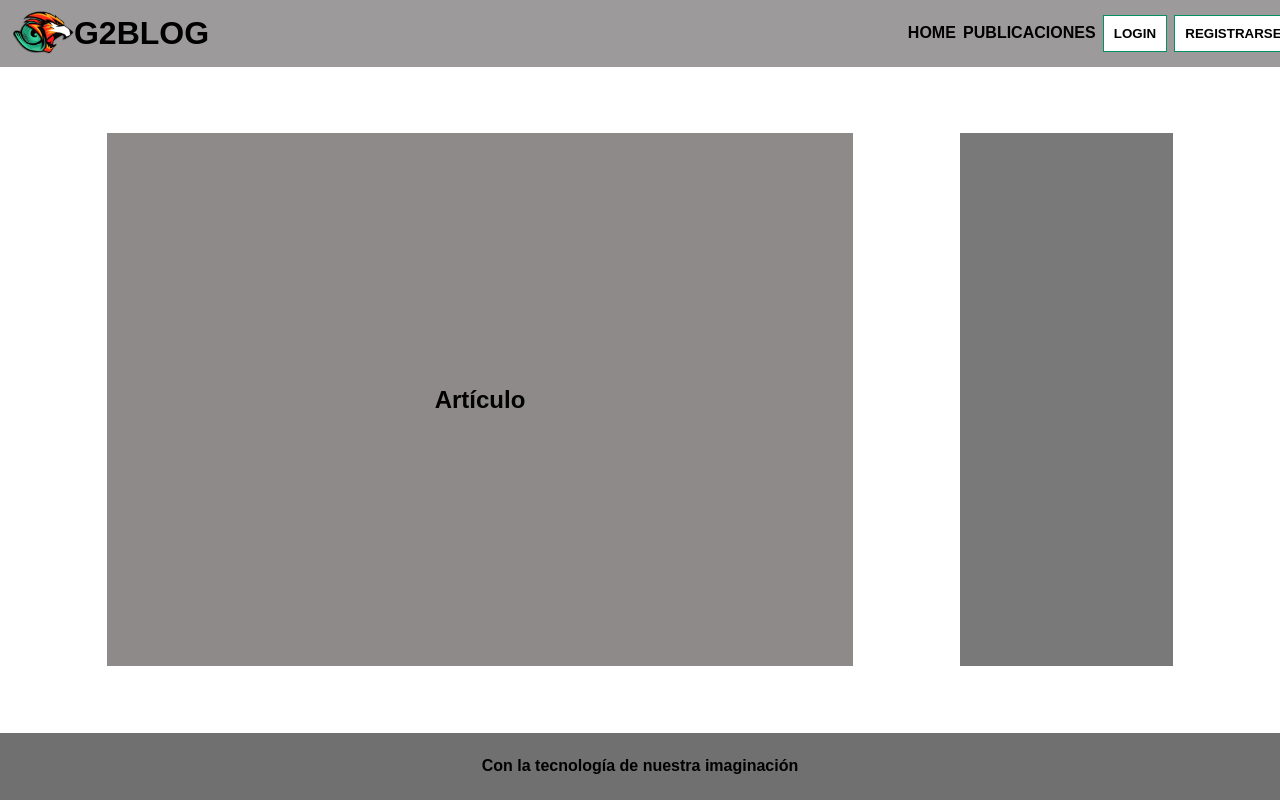
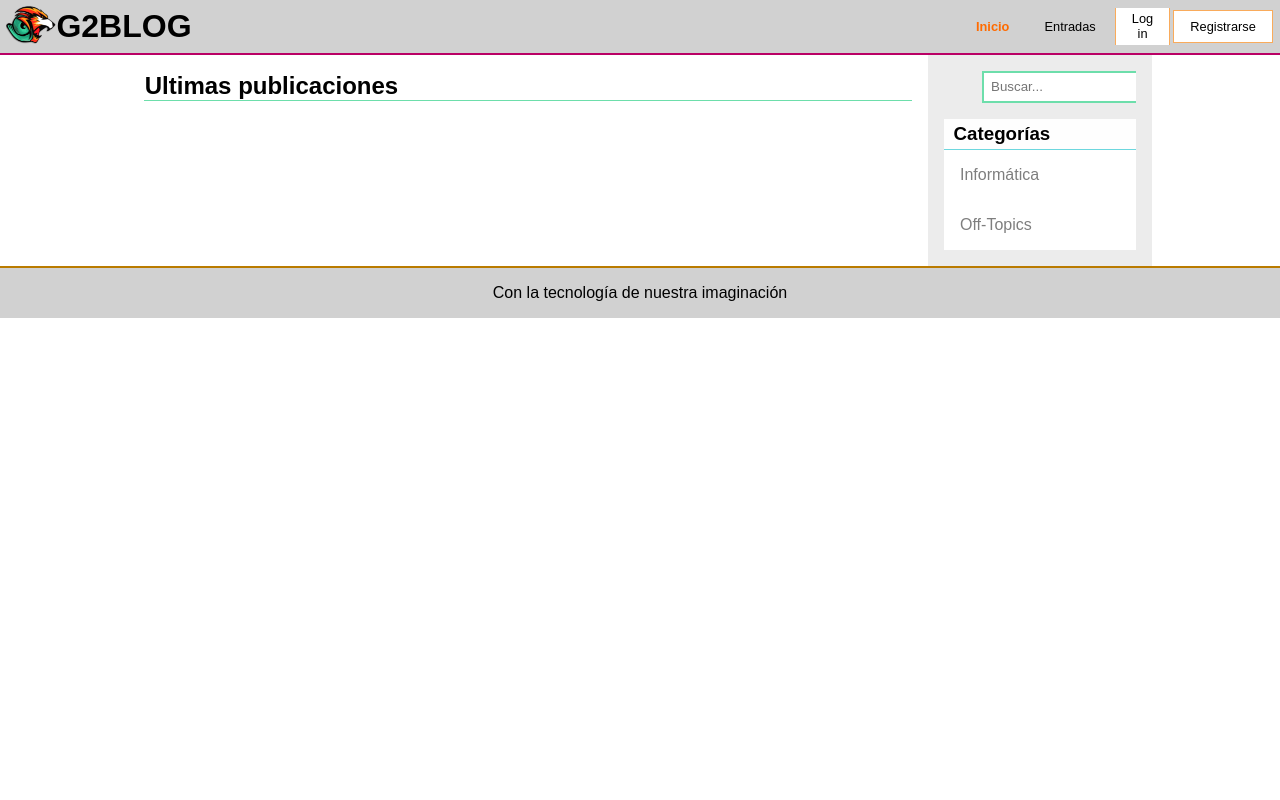
Before and after one commit to IK2DW3/g2blog.com, a PHP site: page / in a window 1280 px wide. Run offline with PHP 8.4, Linux system fonts and the light colour scheme.

Commit message:
Redesing pfff

```diff
--- a/basededatos.sql
+++ b/basededatos.sql
@@ -10,17 +10,21 @@ DROP TABLE IF EXISTS `usuarios`;
 CREATE TABLE usuarios(
 	nombre_usuario VARCHAR(20) NOT NULL,
   password VARCHAR(20) NOT NULL,
+	tipo_usuario VARCHAR(20) DEFAULT 'Usuario',
   email VARCHAR(40) NOT NULL,
 	nombre VARCHAR(255) NOT NULL,
 	apellidos VARCHAR(255) NOT NULL,
   fecha_nacimiento DATE NOT NULL,
   num_telefono INT(9) DEFAULT NULL,
 	sexo CHAR NOT NULL,
+	terminos_condi VARCHAR(3) NOT NULL DEFAULT 'No',
   entradas_publicadas INT(255) DEFAULT '0',
+	fecha_creacion DATE NOT NULL,
+	fecha_expiracion DATE DEFAULT NULL,
 
 	PRIMARY KEY(nombre_usuario)
 );
-INSERT INTO `usuarios` VALUES ('admin','admin','ruben.izcara@gmail.com','G2RD', 'Administrador', '2019-10-16', '611111111', 'O', 0);
+INSERT INTO `usuarios` VALUES ('admin','admin','Administrador','ruben.izcara@gmail.com','G2RD', 'Administrador', '2019-10-16', '611111111', 'O', 0,'2019-10-16');
 
 /*Borramos la tabla si existe */
 DROP TABLE IF EXISTS `entradas`;
--- a/css/index.css
+++ b/css/index.css
@@ -1,5 +1,7 @@
-/* IMPORTS */
-@import url(https://fonts.googleapis.com/css?family=Anonymous+Pro); /* Google Fonts */
+/*
+* Icons cheats
+* https://fontawesome.com/cheatsheet?from=io
+*/
 /* GENERAL */
 * {
   margin: 0;
@@ -20,17 +22,16 @@
   padding: .5%;
 }
 .header .a-logo{
-  flex-basis: 5%;
-  flex-grow: 1;
-  flex-shrink: 2;
+  flex-basis: 3.5%;
+  flex-shrink: 3;
 }
 .header .a-logo img {
   height: 40px;
   width: 50px;
 }
 .header h1 {
-  flex-basis: 70%;
-  flex-grow: 2;
+  flex-basis: 71.5%;
+  flex-grow: 3;
   flex-shrink: 1;
 }
 .header h1 a.a-title {
@@ -49,13 +50,14 @@
   list-style: none;
   flex-direction: row;
   flex-wrap: nowrap;
-  justify-content: space-between;
+  justify-content: center;
   list-style-type: none;
   overflow: hidden;
   height: 37px;
 }
 .header .header-nav ul.hnavegador li {
   font-size: .8em;
+  margin: 0 .5%;
   text-align: center;
 }
 .header .header-nav ul.hnavegador li a {
@@ -69,8 +71,12 @@
   font-weight: bold;
 }
 .header .header-nav ul.hnavegador li a.a-buttom {
-  background-color: #ddd9d9;
-  border: 1px solid green;
+  background-color: #ffffff;
+  border: 1px solid #f9ab5b;
+}
+.header .header-nav ul.hnavegador li:hover a.a-buttom {
+  background-color: #ffe6bd;
+  color: #000;
 }
 
 .container {
@@ -82,19 +88,50 @@
   background-color: #fff;
   flex-basis: 80%;
   overflow: hidden;
-  padding: 1%;
+  padding: 1em;
 }
 .container .entries h2 {
   display: block;
   padding: .1%;
   border-bottom: 1px solid #6ddeab;
 }
-.container .aside-bar{
+.container .aside-bar {
   flex-basis: 20%;
   overflow: hidden;
-  padding: .5%;
+  padding: 1em;
 }
-
+.container .aside-bar .searchbox {
+  margin-bottom: 1em;
+  overflow: hidden;
+  width: 100%;
+}
+.container .aside-bar .searchbox input[type=text] {
+  border: 2px solid #6ddeab;
+  margin: auto 20%;
+  padding: .5em;
+}
+.container .aside-bar h3 {
+  background-color: #fefefe;
+  display: block;
+  padding: 2% 5%;
+  border-bottom: 1px solid #6dd7de;
+}
+.container .aside-bar .aside-nav ul {
+  background-color: #fff;
+  list-style-type: none;
+  width: 100%;
+}
+.container .aside-bar .aside-nav ul li a {
+  color: #7e7e7e;
+  display: block;
+  padding: 1em;
+  text-decoration: none;
+}
+.container .aside-bar .aside-nav ul li:hover,
+.container .aside-bar .aside-nav ul li:hover a {
+  background-color: #90dfa6;
+  color: #000;
+}
 
 .footer {
   align-items: center;
--- a/css/style.css
+++ b/css/style.css
@@ -32,7 +32,7 @@
   height: 45px;
   flex-basis: 5%;
   flex-grow: 1;
-  flex-shrink: 1;
+  flex-shrink: 2;
 }
 .box1 h1 {
   flex-basis: 65%;
--- a/index.html
+++ /dev/null
@@ -1,43 +0,0 @@
-<!DOCTYPE html>
-<html lang="en">
-
-<head>
-  <meta charset="UTF-8">
-  <meta name="viewport" content="width=device-width, initial-scale=1.0">
-  <meta http-equiv="X-UA-Compatible" content="ie=edge">
-  <link rel="shortcut icon" href="fav/favicon.ico" type="image/x-icon"> <!-- Favicon -->
-  <link href="https://unpkg.com/ionicons@4.5.10-0/dist/css/ionicons.min.css" rel="stylesheet"> <!-- Icon pack link https://ionicons.com/ -->
-  <link rel="stylesheet" href="css/style.css" class="css"> <!-- Website Stylesheet -->
-  <title>G2BLOG - Inicio</title> <!-- Website title -->
-</head>
-
-<body>
-  <div class="grid-container">
-    <header class="box1" id="box1">
-      <a href="index.html"><img src="img/iconlogo.png" alt="G2BLOG"></a>
-      <h1>G2BLOG</h1>
-      <nav class="header-nav" id="header-nav">
-        <ul class="hnavegador" id="hnavegador">
-          <li><a href="index.html">Home</a></li>
-          <li><a href="php/entradas.php">Publicaciones</a></li>
-          <li><button type="button" name="submit"><a href="php/loginForm.php">Login</a></button></li>
-          <li><button type="button" name="button"><a href="php/registro-login.php">Registrarse</a></button></li>
-        </ul>
-      </nav>
-    </header>
-    <section class="box2" id="box2">
-      <article class="" id="">
-        <h2>Artículo</h2>
-      </article>
-    </section>
-    <aside class="box3" id="box3">
-      <nav class="" id="">
-      </nav>
-    </aside>
-    <footer class="box4" id="box4">
-      <h4>Con la tecnología de nuestra imaginación</h4>
-    </footer>
-  </div>
-</body>
-
-</html>
--- a/inicio.html
+++ b/index.php
@@ -1,5 +1,6 @@
 <!DOCTYPE html>
 <html lang="en">
+
 <head>
   <meta charset="UTF-8">
   <meta name="viewport" content="width=device-width, initial-scale=1.0">
@@ -9,16 +10,17 @@
   <link rel="stylesheet" href="css/index.css" class="css"> <!-- Website Stylesheet -->
   <title>G2BLOG - Inicio</title> <!-- Website title -->
 </head>
+
 <body>
   <header class="header" id="header">
-    <a class="a-logo" href="index.html"><img src="img/iconlogo.png" alt="G2BLOG"></a>
-    <h1><a class="a-title" href="index.html">G2BLOG</a></h1>
+    <a class="a-logo" href="index.php"><img src="img/iconlogo.png" alt="G2BLOG"></a>
+    <h1><a class="a-title" href="index.php">G2BLOG</a></h1>
     <nav class="header-nav" id="header-nav">
       <ul class="hnavegador" id="hnavegador">
-        <li><a class="highlight" href="inicio.html">Inicio</a></li>
+        <li><a class="highlight" href="index.php">Inicio</a></li>
         <li><a href="php/entradas.php">Entradas</a></li>
-        <li><a class="a-buttom" href="php/loginForm.php">Log in</a></li>
-        <li><a class="a-buttom" href="php/registro-login.php">Registrarse</a></li>
+        <li><a class="a-buttom" href="php/login.php">Log in</a></li>
+        <li><a class="a-buttom" href="php/register.php">Registrarse</a></li>
       </ul>
     </nav>
   </header>
@@ -27,7 +29,7 @@
       <h2>Ultimas publicaciones</h2>
     </section>
     <aside class="aside-bar">
-      <div class="serchbox">
+      <div class="searchbox">
         <input type="text" name="searchfield" placeholder="Buscar...">
       </div>
       <h3>Categorías</h3>
@@ -43,4 +45,5 @@
     <p>Con la tecnología de nuestra imaginación</p>
   </footer>
 </body>
+
 </html>
--- a/php/confirmacionLogin.php
+++ b/php/confirmacionLogin.php
@@ -37,6 +37,6 @@ if ( isset( $_SESSION['user_id'] ) ) {
     header("Location: index.php");
 } else {
     // Redirect them to the login page
-    header("Location: loginForm.php");
+    header("Location: login.php");
 }
 ?>
```
Also changed, not shown: other parts of css/index.css (+184 -0 lines), php/login.php (added, +38 -0 lines), php/loginForm.php (deleted, +0 -42 lines), php/logout.php (added, +7 -0 lines), php/register.php (added, +45 -0 lines), php/registro-login.php (deleted, +0 -55 lines).
